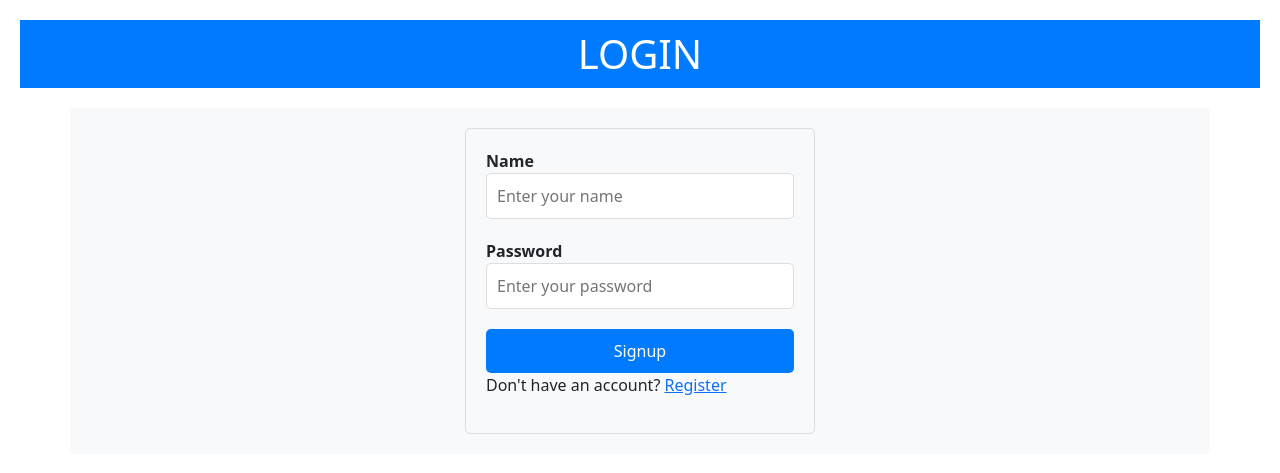
After one commit to JonathanAudu/JagaadGroup2, a PHP site: page /login.php in a window 1280 px wide. The commit adds this page. Shown: the top 473 px of the page. Run offline with PHP 8.4, Linux system fonts and the light colour scheme.

Commit message:
login and signup pages added

```diff
--- /dev/null
+++ b/login.php
@@ -0,0 +1,43 @@
+<!DOCTYPE html>
+<html>
+
+<head>
+  <meta charset="UTF-8">
+  <meta name="viewport" content="width=device-width, initial-scale=1.0">
+  <title>Hotel Booking System Login</title>
+  <!-- Bootstrap CSS -->
+  <link rel="stylesheet" href="https://cdn.jsdelivr.net/npm/bootstrap@5.1.0/dist/css/bootstrap.min.css">
+  <!-- Custom CSS -->
+  <link rel="stylesheet" href="style.css">
+</head>
+
+<body>
+  <div class="container-fluid header">
+    <h1>LOGIN</h1>
+  </div>
+  <div class="container body-container">
+    <div class="row">
+      <div class="col-md-6 offset-md-3">
+        <div class="signup-form">
+
+          <form action="" method="POST">
+
+            <div class="form-group">
+              <label for="name">Name</label>
+              <input type="text" id="name" name="name" placeholder="Enter your name">
+            </div>
+
+            <div class="form-group">
+              <label for="password">Password</label>
+              <input type="password" id="password" name="password" placeholder="Enter your password">
+            </div>
+            <button type="submit">Signup</button><br>
+            <p>Don't have an account? <a href="signup.php"> Register</a></p>
+          </form>
+        </div>
+      </div>
+    </div>
+  </div>
+</body>
+
+</html>
--- a/style.css
+++ b/style.css
@@ -1,4 +1,3 @@
-
 body {
   padding: 20px;
 }
@@ -55,7 +54,8 @@ body {
   border-collapse: collapse;
 }
 
-  th, td {
+th,
+td {
   padding: 8px;
   text-align: left;
   border-bottom: 1px solid #ddd;
@@ -74,3 +74,62 @@ body {
 .update-btn {
   margin-left: 5px;
 }
+
+.login-form {
+  max-width: 350px;
+  margin: 0 auto;
+  padding: 20px;
+  border: 1px solid #ddd;
+  border-radius: 5px;
+}
+.login-form .form-group {
+  margin-bottom: 20px;
+}
+.login-form label {
+  font-weight: bold;
+}
+.login-form input[type="email"],
+.login-form input[type="password"] {
+  width: 100%;
+  padding: 10px;
+  border: 1px solid #ddd;
+  border-radius: 5px;
+}
+.login-form button[type="submit"] {
+  width: 100%;
+  padding: 10px;
+  background-color: #007bff;
+  color: #fff;
+  border: none;
+  border-radius: 5px;
+}
+
+.signup-form {
+  max-width: 350px;
+  margin: 0 auto;
+  padding: 20px;
+  border: 1px solid #ddd;
+  border-radius: 5px;
+}
+.signup-form .form-group {
+  margin-bottom: 20px;
+}
+.signup-form label {
+  font-weight: bold;
+}
+.signup-form input[type="text"],
+.signup-form input[type="email"],
+.signup-form input[type="password"] {
+  width: 100%;
+  padding: 10px;
+  border: 1px solid #ddd;
+  border-radius: 5px;
+}
+.signup-form button[type="submit"] {
+  width: 100%;
+  padding: 10px;
+  background-color: #007bff;
+  color: #fff;
+  border: none;
+  border-radius: 5px;
+}
```
Also changed, not shown: signup.php (added, +40 -0 lines), logout.php (added). Lines whose indentation alone changed are shown as unchanged.
